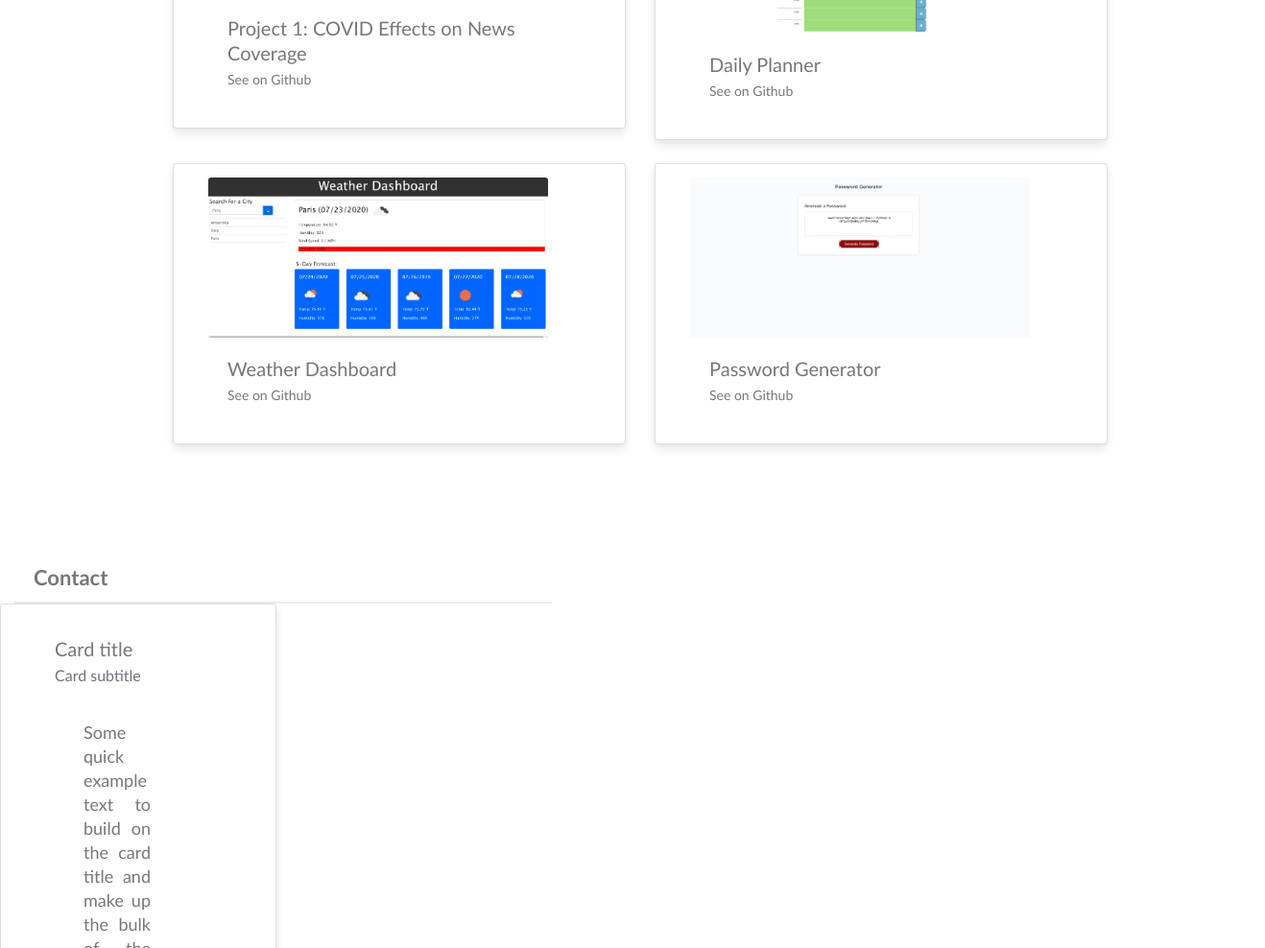
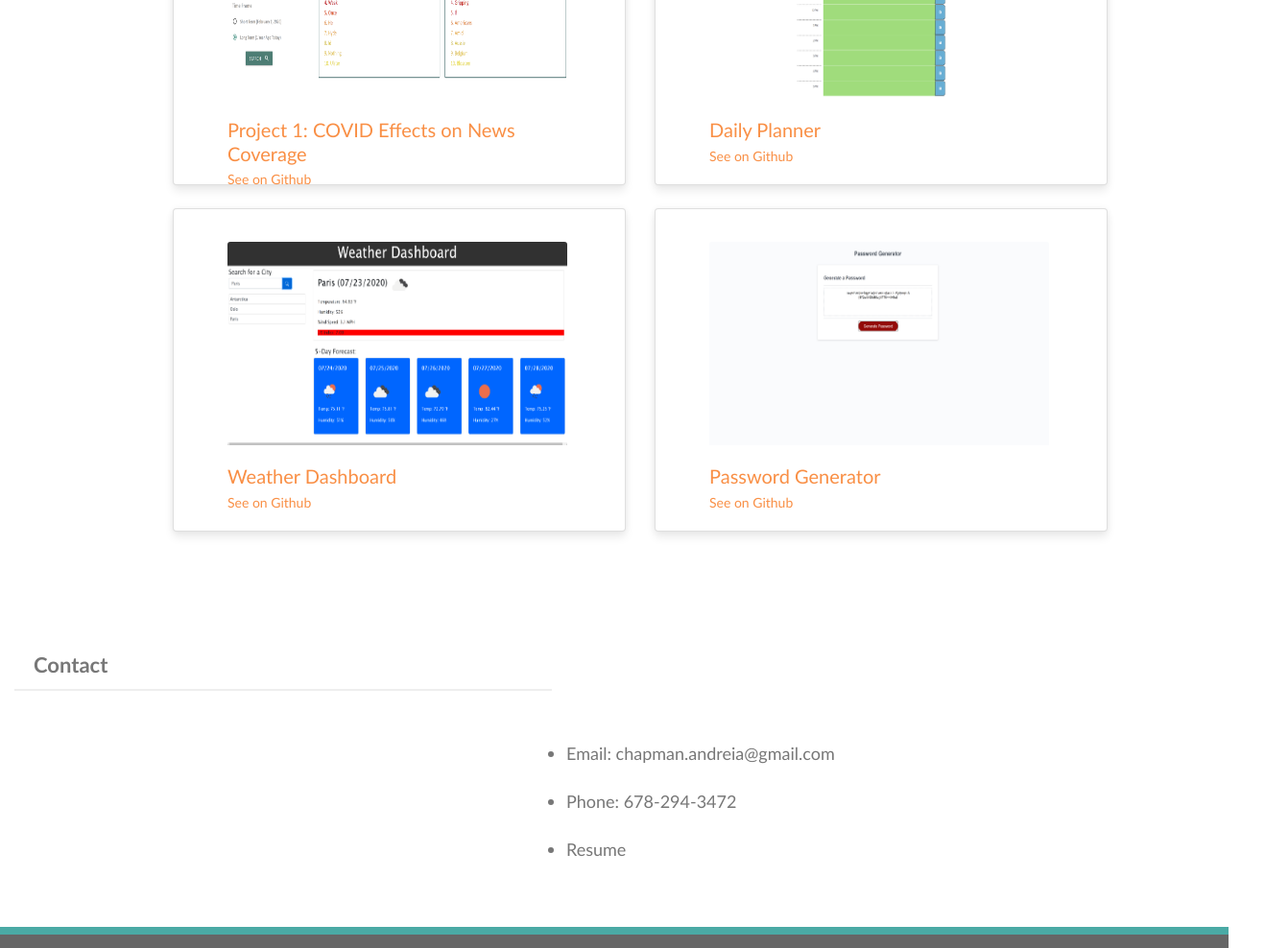
Before and after one commit to ACC24/Portfolio, a plain HTML site: page index.html in a window 1280 px wide. Shown: the part 954-1942 px from the top of the page at 96% size, 1318 px wide, since content can reach past the window. Drawn offline with nearby package versions, Linux system fonts and the light colour scheme.

Commit message:
final styling

```diff
--- a/assets/style.css
+++ b/assets/style.css
@@ -74,7 +74,7 @@ h3 {
     transition: .3s transform cubic-bezier(.155,1.105,.295,1.12),.3s box-shadow,.3s -webkit-transform cubic-bezier(.155,1.105,.295,1.12);
     padding: 14px 80px 18px 36px;
     cursor: pointer;
-  ;
+    height: 337px;
 }
 
 .card:hover{
@@ -82,17 +82,34 @@ h3 {
     box-shadow: 0 10px 20px rgba(0,0,0,.12), 0 4px 8px rgba(0,0,0,.06);
 }
 
+.card-img-top{
+    margin-top: 20px;
+    margin-left: 20px;
+
+}
 .link {
     display: table;
+
 }
 .card-link{
-    color: #777;
+    color: #f98f45;
     font-size: 14px;
 }
 .link-1 {
-    text-align: center;
     font-size: 20px;
 }
+
+.card-img-top {
+    height:211.61px ;
+}
+#contact {
+    width: 60%;
+    margin-left: 550px;
+}
+a, #resume-link:visited {
+    color: #777777;
+}
+
 p {
     text-align: justify;
     text-size-adjust: 18px;
@@ -102,10 +119,20 @@ p {
 
 .row .row-cols-1 .row-cols-md-2{
     width: 75%;
-
 }
 
 
+img .card-img-top{
+    height: 211.61;
+    width: 449.68px;
+}
+
+#contact {
+    padding: 40px;
+    line-height: 50px;
+    font-size: 18px;
+    color: #777777
+}
 .pictures {
     position: relative;
     float: left;
--- a/index.html
+++ b/index.html
@@ -23,20 +23,20 @@
                     <span class="navbar-brand">Andreia Chapman</span>
                     <ul class="nav justify-content-end">
                         <li class="nav-item">
-                            <a class="nav-link active" href="index.html">About</a>
+                            <a class="nav-link" href="#about-me">About</a>
                         </li>
                         <li class="nav-item">
-                            <a class="nav-link" href="portfolio.html">Portfolio</a>
+                            <a class="nav-link" href="#portfolio">Portfolio</a>
                         </li>
                         <li class="nav-item">
-                            <a class="nav-link" href="contact.html">Contact</a>
+                            <a class="nav-link" href="#contact">Contact</a>
                         </li>
                     </ul>
                 </nav>
             </header>
             <div class="row">
                 <div class="col-12">
-                    <h3>About Me</h3>
+                    <h3 id = "about-me">About Me</h3>
                     <div class="container">
                         <img src="assets/images/Profile.jpg" alt="Profile" class="profile-img">
                         <p>
@@ -58,7 +58,7 @@
             </div>
             <div class="row">
                 <div class="col-12">
-                    <h3>Portfolio</h3>
+                    <h3 id = "portfolio">Portfolio</h3>
                 </div>
             </div>
             <div class="portfolio-section">
@@ -67,7 +67,7 @@
                         <div class="card">
                             <img src="assets/images/COVID-effects.png" class="card-img-top" alt="Pandemic Effects">
                             <div class="card-body">
-                                <div class="link">
+                                <div class="link link-1">
                                     <a href="https://cotec4.github.io/Pandemic-Effects/" class="card-link link-1">Project 1:
                                         COVID Effects on News Coverage</a>
                                 </div>
@@ -128,18 +128,15 @@
             </div>
             <div class="row">
                 <div class="col-12">
-                    <h3>Contact</h3>
+                    <h3 >Contact</h3>
                 </div>
                 <div class="col-12">
-                    <div class="card" style="width: 18rem;">
-                        <div class="card-body">
-                            <h5 class="card-title">Card title</h5>
-                            <h6 class="card-subtitle mb-2 text-muted">Card subtitle</h6>
-                            <p class="card-text">Some quick example text to build on the card title and make up the bulk
-                                of the card's content.</p>
-                            <a href="#" class="card-link">Card link</a>
-                            <a href="#" class="card-link">Another link</a>
-                        </div>
+                    <div class="contact-section">
+                        <ul  id = "contact">
+                                <li>Email: chapman.andreia@gmail.com</li>
+                                <li>Phone: 678-294-3472</li>
+                                <li class = "resume-link"><a href="#">Resume</a></li>
+                        </ul>
                     </div>
                 </div>
             </div>
```
